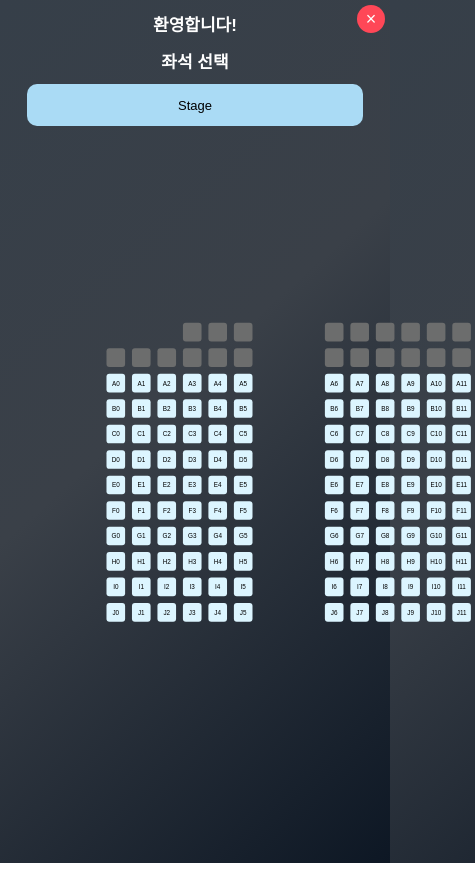
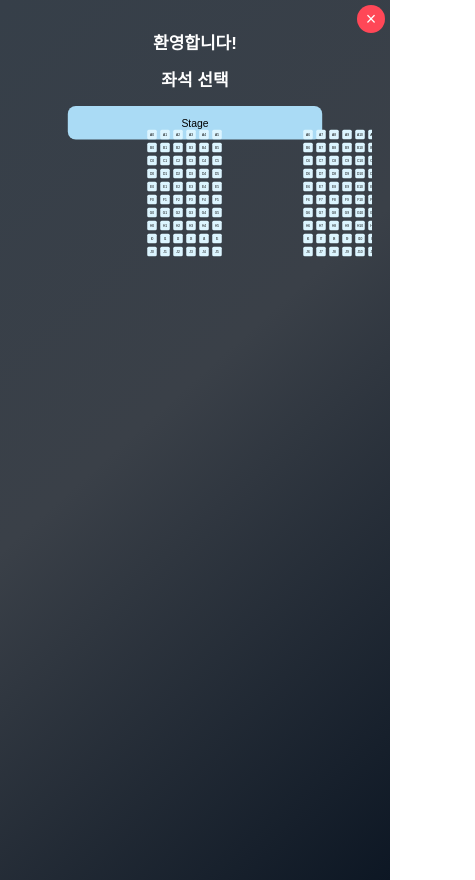
Before and after one commit to J-Ion/TEDDY, a website: page ticketing.html in a window 390 px wide. Shown: the whole page, 475 px wide, since content can reach past the window. Drawn offline with Linux system fonts and the light colour scheme; no server answers; a web font is replaced by a local one.

Commit message:
Add files via upload

```diff
--- a/public/ticketing.css
+++ b/public/ticketing.css
@@ -496,12 +496,35 @@ body{
 
 /* 작은 모바일 (400px 이하) */
 @media (max-width: 400px) {
+    body {
+        min-height: 100vh;
+        overflow-x: hidden;
+        padding: 10px;
+    }
+
     #seat_left, #seat_right {
-        display: flex;
-        align-items: center;
-        justify-content: center;
-        flex-direction: column;
-        transform: scale(0.6);
+        transform: scale(0.45);
+        transform-origin: top center;
+        margin: 0;
+        padding: 0;
+    }
+
+    #squares {
+        width: 100%;
+        transform: scale(0.45);
+        transform-origin: top center;
+        margin-top: -50px;
+    }
+
+    .squares_up {
+        width: 100%;
+        overflow-x: hidden;
+        margin-top: -30px;
+    }
+
+    .stage {
+        transform: scale(0.8);
+        margin-bottom: 0;
     }
 
     #l {
@@ -516,19 +539,6 @@ body{
 
     #f {
         float: left;
-    }
-
-    #squares {
-        width: 95%;
-        transform: scale(0.6);
-        display: flex;
-        justify-content: space-around;
-        padding-top: 20px;
-    }
-
-    .squares_up {
-        display: flex;
-        justify-content: center;
     }
 
     .square, .occupied, .n {
@@ -609,13 +619,13 @@ body{
 /* 중간 모바일 (300px ~ 400px) */
 @media (min-width: 301px) and (max-width: 400px) {
     #seat_left, #seat_right {
-        transform: scale(0.7);
+        transform: scale(0.5);
+        transform-origin: top center;
     }
 
     #squares {
-        width: 95%;
-        transform: scale(0.7);
-        padding-top: 25px;
+        transform: scale(0.5);
+        margin-top: -40px;
     }
 
     .square, .occupied, .n {
@@ -653,13 +663,13 @@ body{
 /* 매우 작은 모바일 (300px 이하) */
 @media (max-width: 300px) {
     #seat_left, #seat_right {
-        transform: scale(0.5);
+        transform: scale(0.4);
+        transform-origin: top center;
     }
 
     #squares {
-        width: 98%;
-        transform: scale(0.5);
-        padding-top: 15px;
+        transform: scale(0.4);
+        margin-top: -60px;
     }
 
     .square, .occupied, .n {
```
